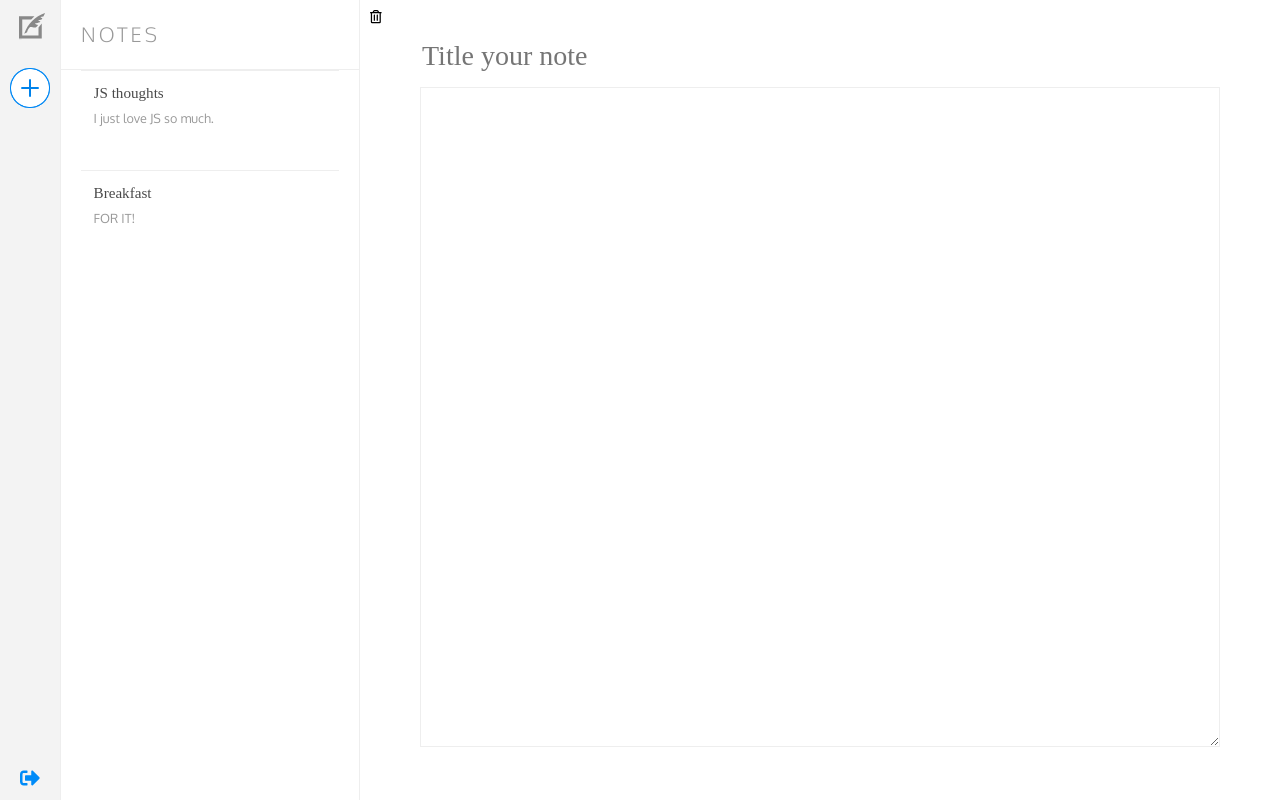
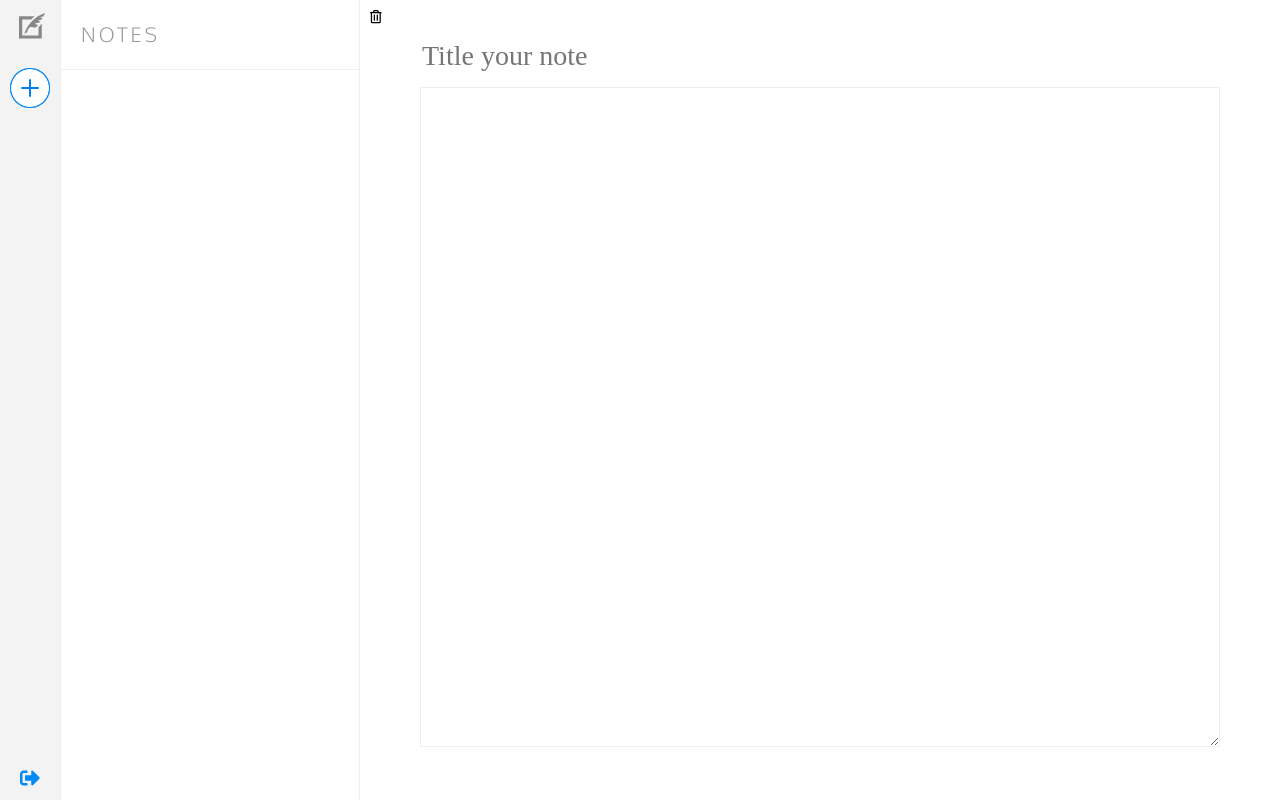
Before and after one commit to ngunuk/noteherder, a React (Create React App) app: page / in a window 1280 px wide. Built offline with nearby package versions, Linux system fonts and the light colour scheme; a web font is replaced by a local one.

Commit message:
create new notes

```diff
--- a/src/Main.js
+++ b/src/Main.js
@@ -9,18 +9,7 @@ class Main extends Component {
     super()
     this.state = {
       currentNote: this.blankNote(),
-      notes: [
-        {
-          id: 1,
-          title: 'JS thoughts',
-          body: 'I just love JS so much.',
-        },
-        {
-          id: 2,
-          title: 'Breakfast',
-          body: 'FOR IT!',
-        },
-      ],
+      notes: [],
     }
   }
 
@@ -43,8 +32,15 @@ class Main extends Component {
   saveNote = (note) => {
     const notes = [...this.state.notes]
 
-    const i = notes.findIndex(currentNote => currentNote.id === note.id)
-    notes[i] = note
+    if (note.id) {
+      // existing note
+      const i = notes.findIndex(currentNote => currentNote.id === note.id)
+      notes[i] = note
+    } else {
+      // new note
+      note.id = Date.now()
+      notes.push(note)
+    }
 
     this.setState({ notes, currentNote: note })
   }
```
